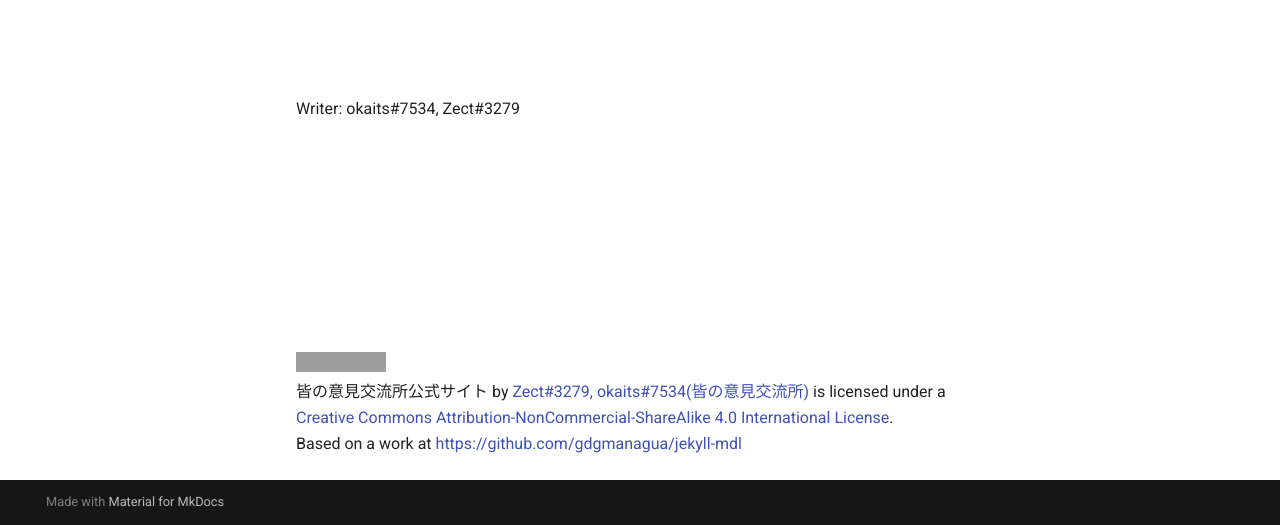
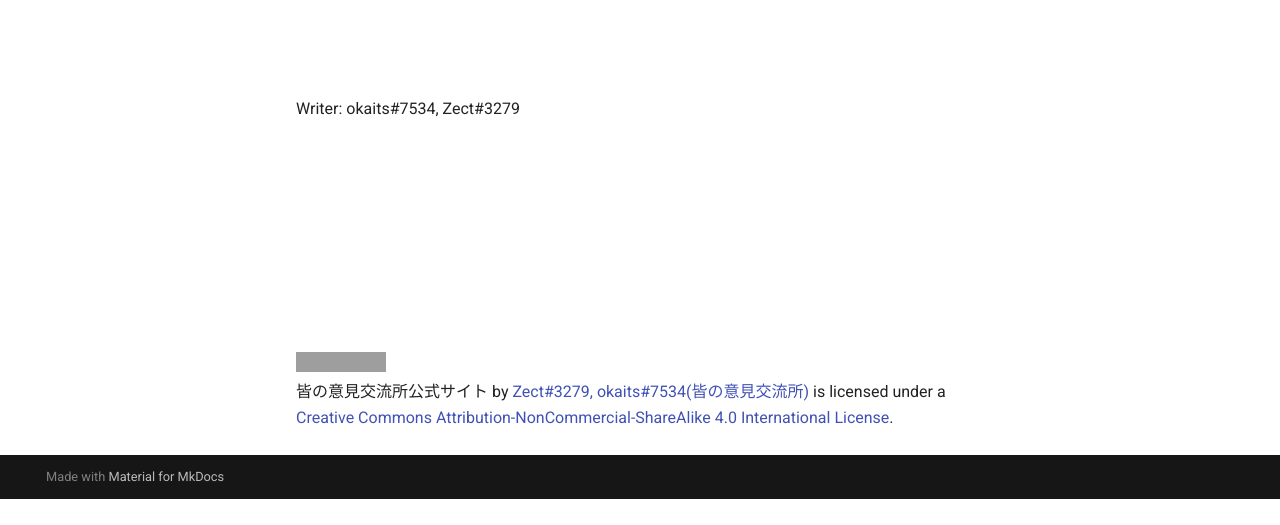
Before and after one commit to linuxcodevserver/linuxcodevserver.github.io, an MkDocs documentation site: the page built from docs/index.md, in a window 1280 px wide and 900 px high, scrolled down 517 px, cut to the strip 375-900 px from the top of the window. Built offline with MkDocs 1.6.1 and Material for MkDocs 9.7.7, drawn with Linux system fonts in a browser that asks for light colours; after the commit the page ends 1391 px from its top, so only the background shows below that; grey boxes are pictures that could not be loaded.

Commit message:
Update index.md

```diff
--- a/docs/index.md
+++ b/docs/index.md
@@ -18,4 +18,4 @@
 <br>
 <br>
 <br>
-<a rel="license" href="http://creativecommons.org/licenses/by-nc-sa/4.0/"><img alt="Creative Commons License" style="border-width:0" src="https://i.creativecommons.org/l/by-nc-sa/4.0/88x31.png" /></a><br /><span xmlns:dct="http://purl.org/dc/terms/" href="http://purl.org/dc/dcmitype/Text" property="dct:title" rel="dct:type">皆の意見交流所公式サイト</span> by <a xmlns:cc="http://creativecommons.org/ns#" href="https://discord.com/invite/sUdAE64Zc7" property="cc:attributionName" rel="cc:attributionURL">Zect#3279, okaits#7534(皆の意見交流所)</a> is licensed under a <a rel="license" href="http://creativecommons.org/licenses/by-nc-sa/4.0/">Creative Commons Attribution-NonCommercial-ShareAlike 4.0 International License</a>.<br />Based on a work at <a xmlns:dct="http://purl.org/dc/terms/" href="https://github.com/gdgmanagua/jekyll-mdl" rel="dct:source">https://github.com/gdgmanagua/jekyll-mdl</a>
+<a rel="license" href="http://creativecommons.org/licenses/by-nc-sa/4.0/"><img alt="Creative Commons License" style="border-width:0" src="https://i.creativecommons.org/l/by-nc-sa/4.0/88x31.png" /></a><br /><span xmlns:dct="http://purl.org/dc/terms/" href="http://purl.org/dc/dcmitype/Text" property="dct:title" rel="dct:type">皆の意見交流所公式サイト</span> by <a xmlns:cc="http://creativecommons.org/ns#" href="https://discord.com/invite/sUdAE64Zc7" property="cc:attributionName" rel="cc:attributionURL">Zect#3279, okaits#7534(皆の意見交流所)</a> is licensed under a <a rel="license" href="http://creativecommons.org/licenses/by-nc-sa/4.0/">Creative Commons Attribution-NonCommercial-ShareAlike 4.0 International License</a>.
```
